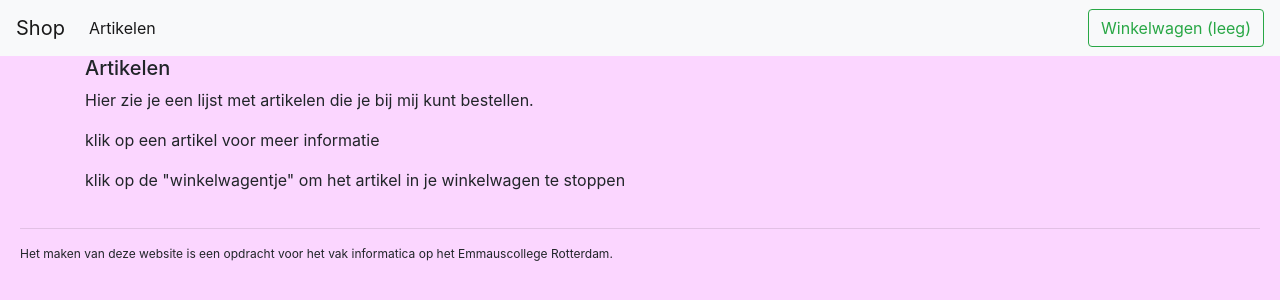
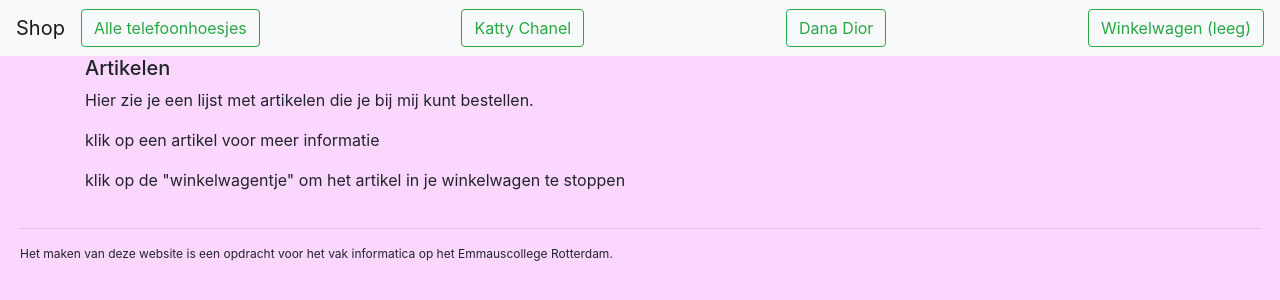
Before and after one commit to emmaus-archief/2122-webshop-5vc-dana-katty, a website: page web/index.html in a window 1280 px wide. Drawn offline with nearby package versions, Linux system fonts and the light colour scheme; no server answers.

Commit message:
meerdere pagina's

```diff
--- a/web/index.html
+++ b/web/index.html
@@ -33,11 +33,25 @@
 		<div class="collapse navbar-collapse" id="navbarSupportedContent">
 			<ul class="navbar-nav mr-auto">
 				<li class="nav-item active">
-					<a class="nav-link" href="#">Artikelen <span class="sr-only">(current)</span></a>
+					<a class="btn btn-outline-success my-2 my-sm-0" href="#">Alle telefoonhoesjes<span class="sr-only">(current)</span></a>
 				</li>
 			</ul>
+
+			<ul class="navbar-nav mr-auto">
+				<li class="nav-item active">
+					<a class="btn btn-outline-success my-2 my-sm-0" href="kattychanel.html">Katty Chanel<span class="sr-only">(current)</span></a>
+				</li>
+			</ul>
+
+			<ul class="navbar-nav mr-auto">
+				<li class="nav-item active">
+					<a class="btn btn-outline-success my-2 my-sm-0" href="danadior.html">Dana Dior<span class="sr-only">(current)</span></a>
+				</li>
+			</ul>
+
 			<a
 				href="basket.html"><button class="btn btn-outline-success my-2 my-sm-0" type="submit">Winkelwagen <span class="num_products"></span></button></a>
+
 		</div>
 	</nav>
 
```
Also changed, not shown: 1 other file.
